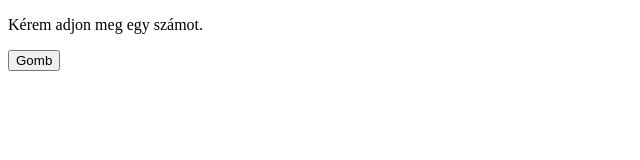
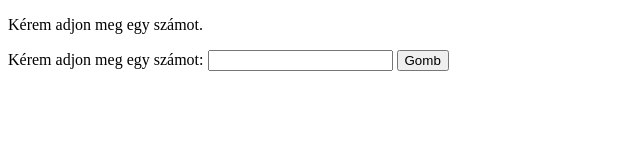
Before and after one commit to makkerzsombor/orai-munka-2022-09-15, a website: page index.html in a window 1280 px wide. Shown: the whole page, without its empty margins (0-640 px from the left). Drawn offline with Linux system fonts and the light colour scheme.

Commit message:
index.html input

```diff
--- a/index.html
+++ b/index.html
@@ -9,6 +9,12 @@
 </head>
 <body>
     <p>Kérem adjon meg egy számot.</p>
-    <button id="gomb">Gomb</button>
+    <form action="">
+        <label for="bekertszam">Kérem adjon meg egy számot:</label>
+
+        <input type="number" id="bekertszam" name="bekertszam">
+        <button id="gomb" type="submit">Gomb</button>
+    </form>
+
 </body>
 </html>
--- /dev/null
+++ b/src/index.js
@@ -0,0 +1,4 @@
+function katt() {
+    let ertek = document.getElementById('bekertszam').value;
+}
+document.getElementById('gomb').addEventListener('click', katt);
```
